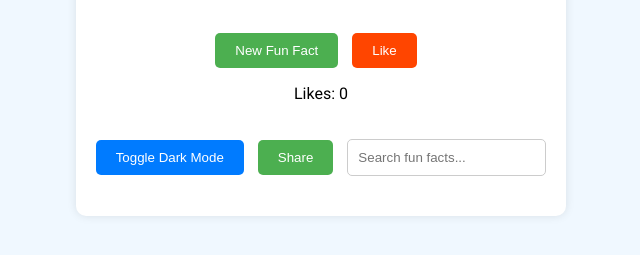
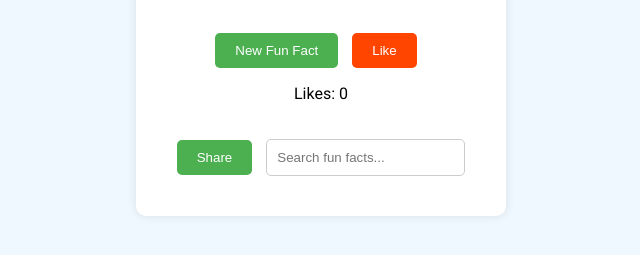
Before and after one commit to aaronsfunstuff/Fun, a plain HTML site: page index.html in a window 1280 px wide. Shown: the part 361-616 px from the top of the page, without its empty margins (319-959 px from the left). Drawn offline with Linux system fonts and the light colour scheme.

Commit message:
Update index.html

```diff
--- a/index.html
+++ b/index.html
@@ -14,7 +14,6 @@
         <button onclick="displayRandomFact()">New Fun Fact</button>
         <button id="like-button" onclick="likeFact()">Like</button>
         <p>Likes: <span id="like-count">0</span></p>
-        <button id="theme-toggle">Toggle Dark Mode</button>
         <button id="share-button">Share</button>
         <input type="text" id="search" placeholder="Search fun facts..." oninput="searchFacts()">
         <div id="search-results"></div>
```
